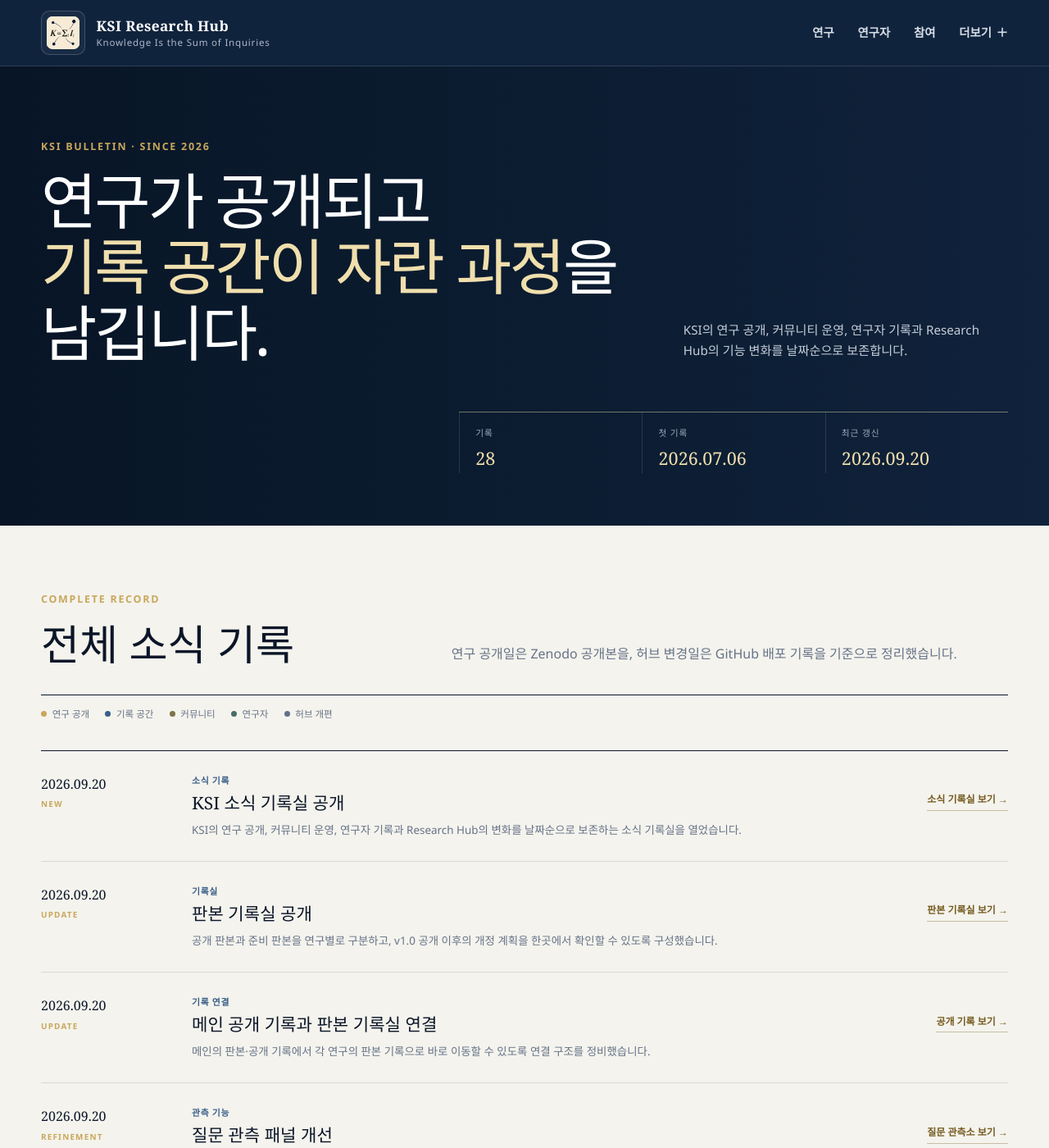
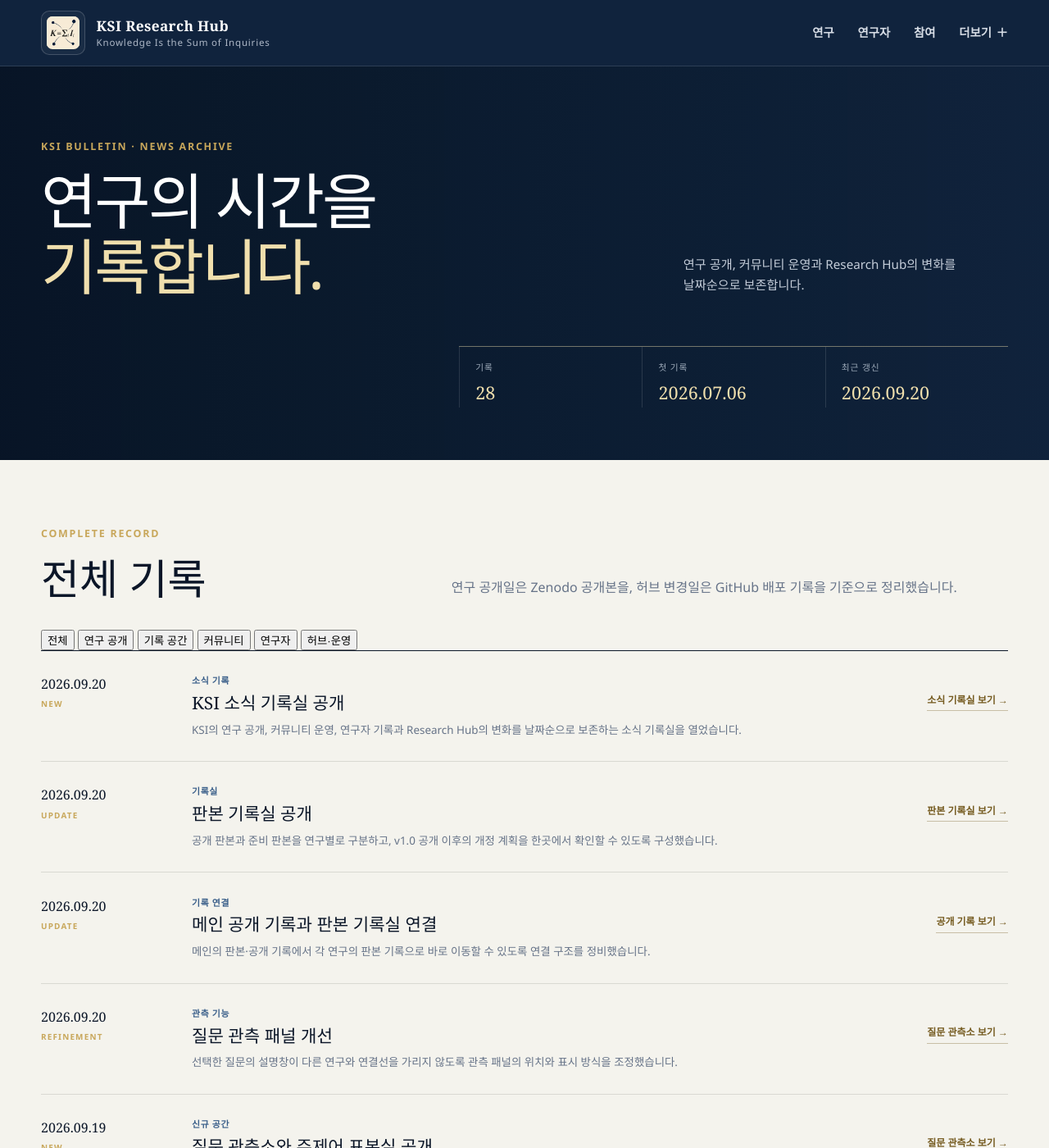
Before and after one commit to SunhoYoon-Hub/KSI-Research-Hub, a Jekyll site: the page built from docs/bulletin.md, in a window 1280 px wide and 1400 px high. Shown: the whole window at 82% size. Built offline with Jekyll 4.4.1, drawn with Linux system fonts in a browser that asks for light colours; some of the changed text lies outside the part shown.

Commit message:
Refine the KSI news archive

```diff
--- a/docs/bulletin.md
+++ b/docs/bulletin.md
@@ -3,16 +3,17 @@ layout: default
 title: KSI Bulletin
 description: KSI의 연구 공개, 커뮤니티 운영과 Research Hub의 변화를 날짜순으로 보존합니다.
 permalink: /bulletin/
+extra_js: /assets/js/bulletin-filter.js
 ---
 
 {% assign bulletin_records = site.data.bulletins %}
 
 <section class="bulletin-hero" aria-labelledby="bulletin-title">
   <div>
-    <p class="section-index">KSI Bulletin · Since 2026</p>
-    <h1 id="bulletin-title">연구가 공개되고<br><em>기록 공간이 자란 과정</em>을 남깁니다.</h1>
+    <p class="section-index">KSI Bulletin · News Archive</p>
+    <h1 id="bulletin-title">연구의 시간을<br><em>기록합니다.</em></h1>
   </div>
-  <p>KSI의 연구 공개, 커뮤니티 운영, 연구자 기록과 Research Hub의 기능 변화를 날짜순으로 보존합니다.</p>
+  <p>연구 공개, 커뮤니티 운영과 Research Hub의 변화를 날짜순으로 보존합니다.</p>
   <dl aria-label="KSI 소식 기록 요약">
     <div><dt>기록</dt><dd>{{ bulletin_records | size }}</dd></div>
     <div><dt>첫 기록</dt><dd>2026.07.06</dd></div>
@@ -24,22 +25,26 @@ permalink: /bulletin/
   <header class="bulletin-ledger-heading">
     <div>
       <p class="section-index">Complete Record</p>
-      <h2 id="bulletin-ledger-title">전체 소식 기록</h2>
+      <h2 id="bulletin-ledger-title">전체 기록</h2>
     </div>
     <p>연구 공개일은 Zenodo 공개본을, 허브 변경일은 GitHub 배포 기록을 기준으로 정리했습니다.</p>
   </header>
 
-  <div class="bulletin-legend" aria-label="소식 분류 안내">
-    <span><i class="release"></i>연구 공개</span>
-    <span><i class="archive"></i>기록 공간</span>
-    <span><i class="community"></i>커뮤니티</span>
-    <span><i class="researcher"></i>연구자</span>
-    <span><i class="hub"></i>허브 개편</span>
+  <div class="bulletin-filters" role="group" aria-label="소식 기록 분류">
+    <button class="active" type="button" data-bulletin-filter="all" aria-pressed="true">전체</button>
+    <button type="button" data-bulletin-filter="release" aria-pressed="false">연구 공개</button>
+    <button type="button" data-bulletin-filter="archive" aria-pressed="false">기록 공간</button>
+    <button type="button" data-bulletin-filter="community" aria-pressed="false">커뮤니티</button>
+    <button type="button" data-bulletin-filter="researcher" aria-pressed="false">연구자</button>
+    <button type="button" data-bulletin-filter="hub" aria-pressed="false">허브·운영</button>
   </div>
 
   <div class="bulletin-records">
     {% for item in bulletin_records %}
-    <article class="bulletin-entry bulletin-entry-{{ item.category }}">
+    {% assign bulletin_group = item.category %}
+    {% if item.category == 'research-history' %}{% assign bulletin_group = 'release' %}{% endif %}
+    {% if item.category == 'design' or item.category == 'infrastructure' or item.category == 'operation' %}{% assign bulletin_group = 'hub' %}{% endif %}
+    <article class="bulletin-entry bulletin-entry-{{ item.category }}" data-bulletin-group="{{ bulletin_group }}">
       <div class="bulletin-date-block">
         <time datetime="{{ item.date }}">{{ item.date_label }}</time>
         <span>{{ item.kicker }}</span>
@@ -56,8 +61,6 @@ permalink: /bulletin/
           {% else %}
             <a href="{{ item.url | relative_url }}">{{ item.link_label }} <span aria-hidden="true">→</span></a>
           {% endif %}
-        {% else %}
-          <span>기록 보존</span>
         {% endif %}
       </div>
     </article>
```
